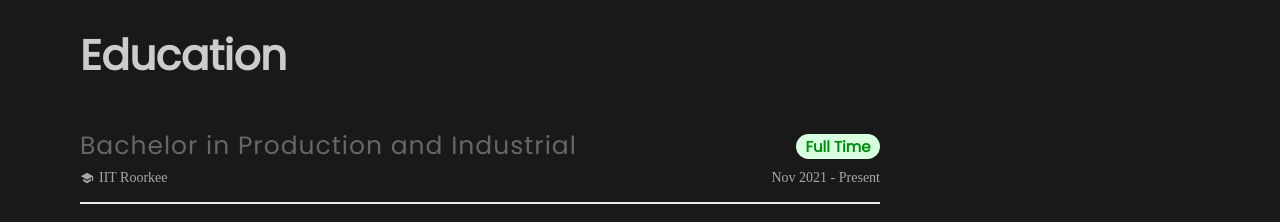
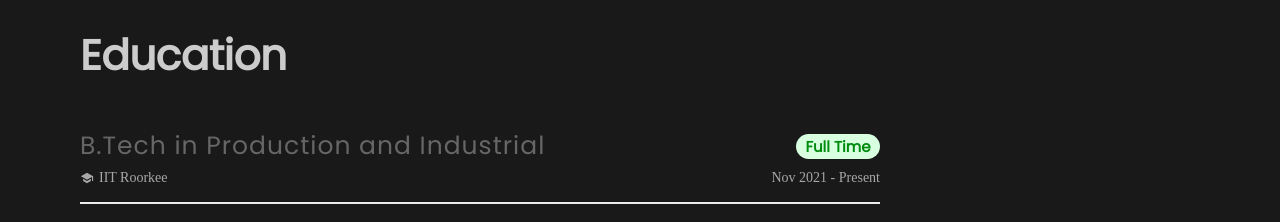
Before and after one commit to Lalit9025/nPortfolio, a React (Create React App) app: page / in a window 1280 px wide. Shown: the part 1120-1342 px from the top of the page. Built offline with nearby package versions, Linux system fonts and the light colour scheme; no server answers.

Commit message:
resume updated

```diff
--- a/src/components/Rside/MyJourney/journey.jsx
+++ b/src/components/Rside/MyJourney/journey.jsx
@@ -19,7 +19,7 @@ const Journey =()=>{
                   </div>
 
                   <Education
-                    branchName={"Bachelor in Production and Industrial"}
+                    branchName={"B.Tech in Production and Industrial"}
                     school={"IIT Roorkee"}
                     duration={"Nov 2021 - Present"}
                   />
```
